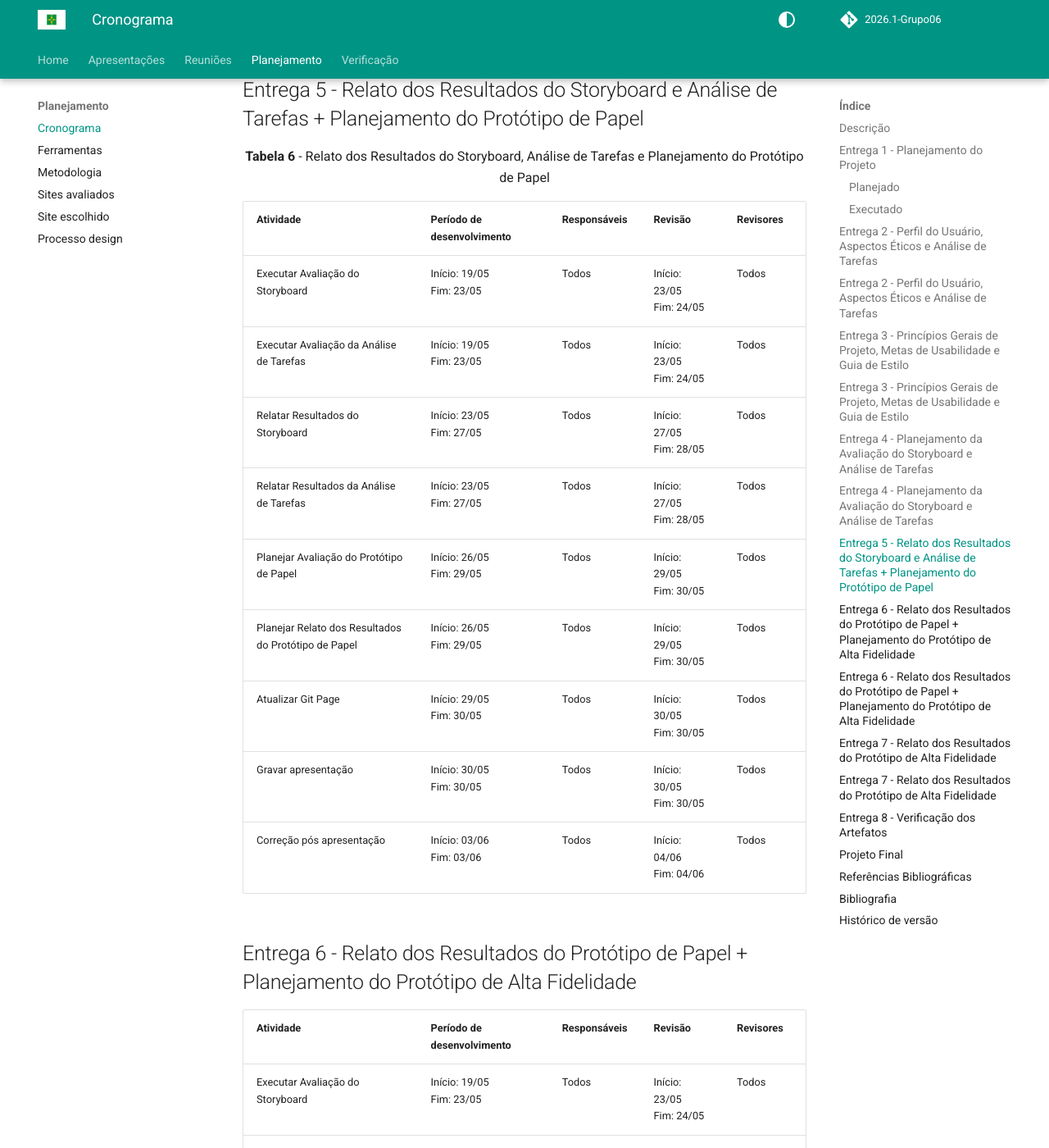
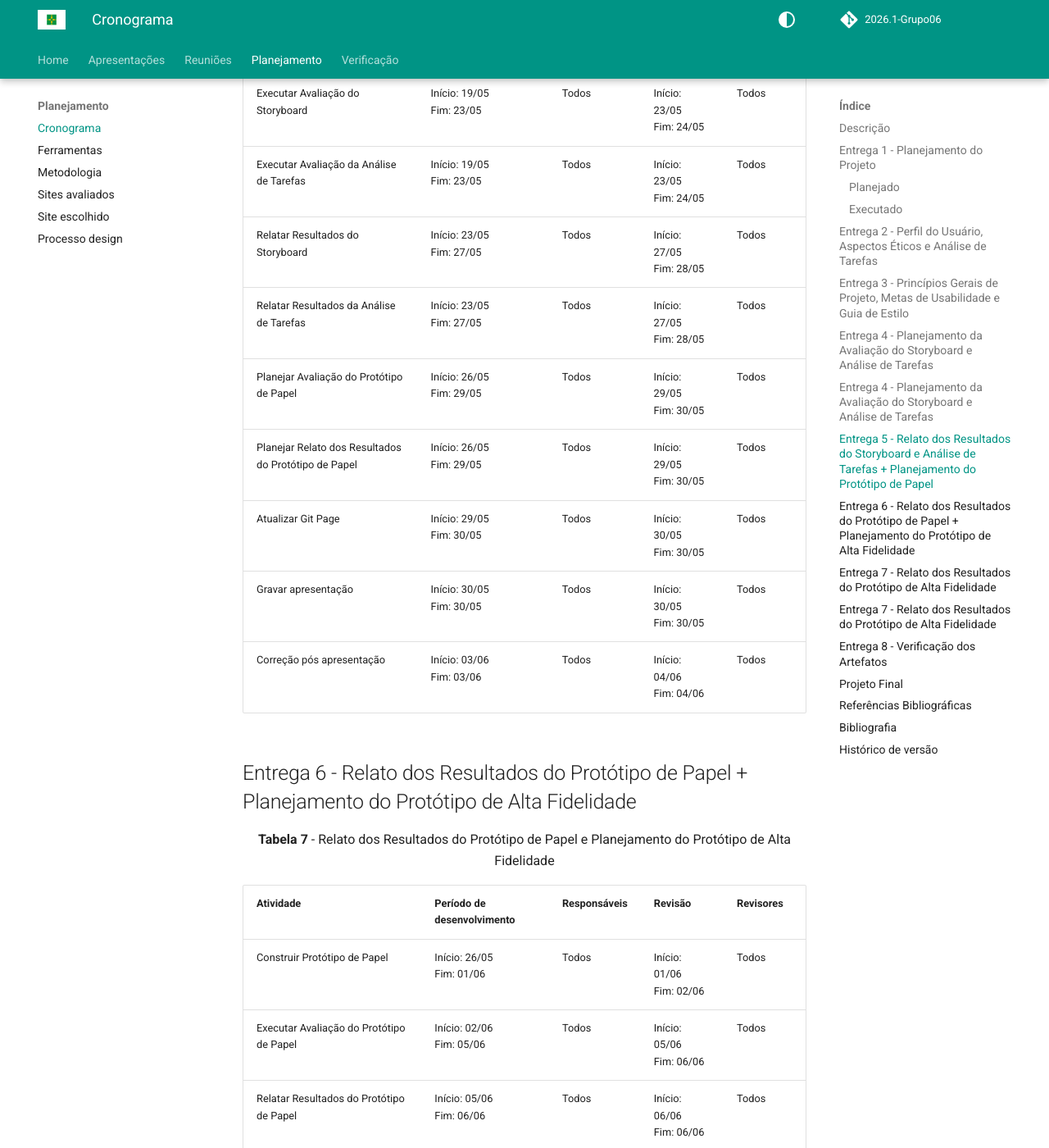
Before and after one commit to Interacao-Humano-Computador/2026.1-Grupo06, an MkDocs documentation site: the page built from docs/planejamento/cronograma.md, in a window 1280 px wide and 1400 px high, scrolled down 8536 px. Shown: the whole window at 82% size. Built offline with MkDocs 1.6.1 and Material for MkDocs 9.7.7, drawn with Linux system fonts in a browser that asks for light colours; comment, search, counter and statistics services are not loaded; some of the changed text lies outside the part shown.

Commit message:
Remove duplicate sections in cronograma.md

```diff
--- a/docs/planejamento/cronograma.md
+++ b/docs/planejamento/cronograma.md
@@ -65,7 +65,6 @@ Na Tabela 2, está explicitado o cronograma executado das atividades da primeira
 <font size="3"><p style="text-align: center">Fonte: [ Igor](https://github.com/igorvdaniel) e [ Felipe Henrique](https://github.com/fhenrique77).</p></font>
 
 ## Entrega 2 - Perfil do Usuário, Aspectos Éticos e Análise de Tarefas
-## Entrega 2 - Perfil do Usuário, Aspectos Éticos e Análise de Tarefas
 
 <font size="3"><p style="text-align: center"><b>Tabela 3</b> - Perfil do Usuário, Aspectos Éticos e Análise de Tarefas</p></font>
 
@@ -90,7 +89,6 @@ Na Tabela 2, está explicitado o cronograma executado das atividades da primeira
 | Gravar apresentação | Início: 02/05 <br> Fim: 02/05 | Todos | Início: 02/05 <br> Fim: 02/05 | Todos |
 | Correção pós apresentação | Início: 06/05 <br> Fim: 06/05 | Todos | Início: 07/05 <br> Fim: 07/05 | Todos |
 
-## Entrega 3 - Princípios Gerais de Projeto, Metas de Usabilidade e Guia de Estilo
 ## Entrega 3 - Princípios Gerais de Projeto, Metas de Usabilidade e Guia de Estilo
 
 <font size="3"><p style="text-align: center"><b>Tabela 4</b> - Princípios Gerais de Projeto, Metas de Usabilidade e Guia de Estilo</p></font>
@@ -134,19 +132,6 @@ Na Tabela 2, está explicitado o cronograma executado das atividades da primeira
 
 <font size="3"><p style="text-align: center"><b>Tabela 6</b> - Relato dos Resultados do Storyboard, Análise de Tarefas e Planejamento do Protótipo de Papel</p></font>
 
-| Atividade | Período de desenvolvimento | Responsáveis | Revisão | Revisores |
-| --- | --- | --- | --- | --- |
-| Executar Avaliação do Storyboard | Início: 19/05 <br> Fim: 23/05 | Todos | Início: 23/05 <br> Fim: 24/05 | Todos |
-| Executar Avaliação da Análise de Tarefas | Início: 19/05 <br> Fim: 23/05 | Todos | Início: 23/05 <br> Fim: 24/05 | Todos |
-| Relatar Resultados do Storyboard | Início: 23/05 <br> Fim: 27/05 | Todos | Início: 27/05 <br> Fim: 28/05 | Todos |
-| Relatar Resultados da Análise de Tarefas | Início: 23/05 <br> Fim: 27/05 | Todos | Início: 27/05 <br> Fim: 28/05 | Todos |
-| Planejar Avaliação do Protótipo de Papel | Início: 26/05 <br> Fim: 29/05 | Todos | Início: 29/05 <br> Fim: 30/05 | Todos |
-| Planejar Relato dos Resultados do Protótipo de Papel | Início: 26/05 <br> Fim: 29/05 | Todos | Início: 29/05 <br> Fim: 30/05 | Todos |
-| Atualizar Git Page | Início: 29/05 <br> Fim: 30/05 | Todos | Início: 30/05 <br> Fim: 30/05 | Todos |
-| Gravar apresentação | Início: 30/05 <br> Fim: 30/05 | Todos | Início: 30/05 <br> Fim: 30/05 | Todos |
-| Correção pós apresentação | Início: 03/06 <br> Fim: 03/06 | Todos | Início: 04/06 <br> Fim: 04/06 | Todos |
-
-## Entrega 6 - Relato dos Resultados do Protótipo de Papel + Planejamento do Protótipo de Alta Fidelidade
 | Atividade | Período de desenvolvimento | Responsáveis | Revisão | Revisores |
 | --- | --- | --- | --- | --- |
 | Executar Avaliação do Storyboard | Início: 19/05 <br> Fim: 23/05 | Todos | Início: 23/05 <br> Fim: 24/05 | Todos |
@@ -240,7 +225,6 @@ Na Tabela 2, está explicitado o cronograma executado das atividades da primeira
 ## Referências Bibliográficas
 
 > SALES, André Barros de. Ambientação, Exemplo de Cronograma. **Aprender 3**. Distrito Federal, 2026. Disponível em: <<https://aprender3.unb.br/pluginfile.php/3335948/mod_resource/content/61/Plano_de_Ensino%20FIHC%20012026%20Turma%2003%20v2.pdf>. Acesso em 09 de abril de 2026.
-> SALES, André Barros de. Ambientação, Exemplo de Cronograma. **Aprender 3**. Distrito Federal, 2026. Disponível em: <<https://aprender3.unb.br/pluginfile.php/3335948/mod_resource/content/61/Plano_de_Ensino%20FIHC%20012026%20Turma%2003%20v2.pdf>. Acesso em 09 de abril de 2026.
 
 ## Bibliografia
 
```
